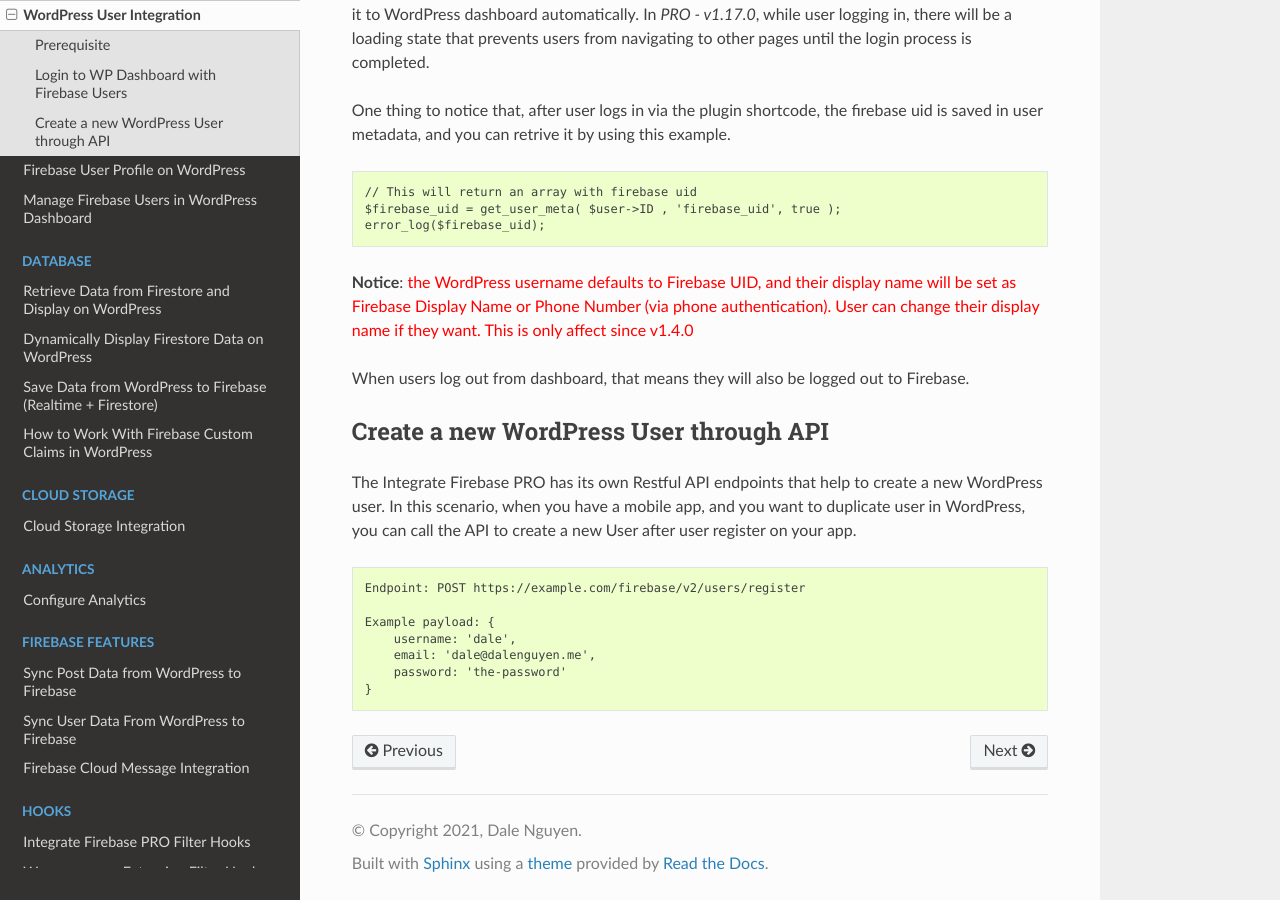
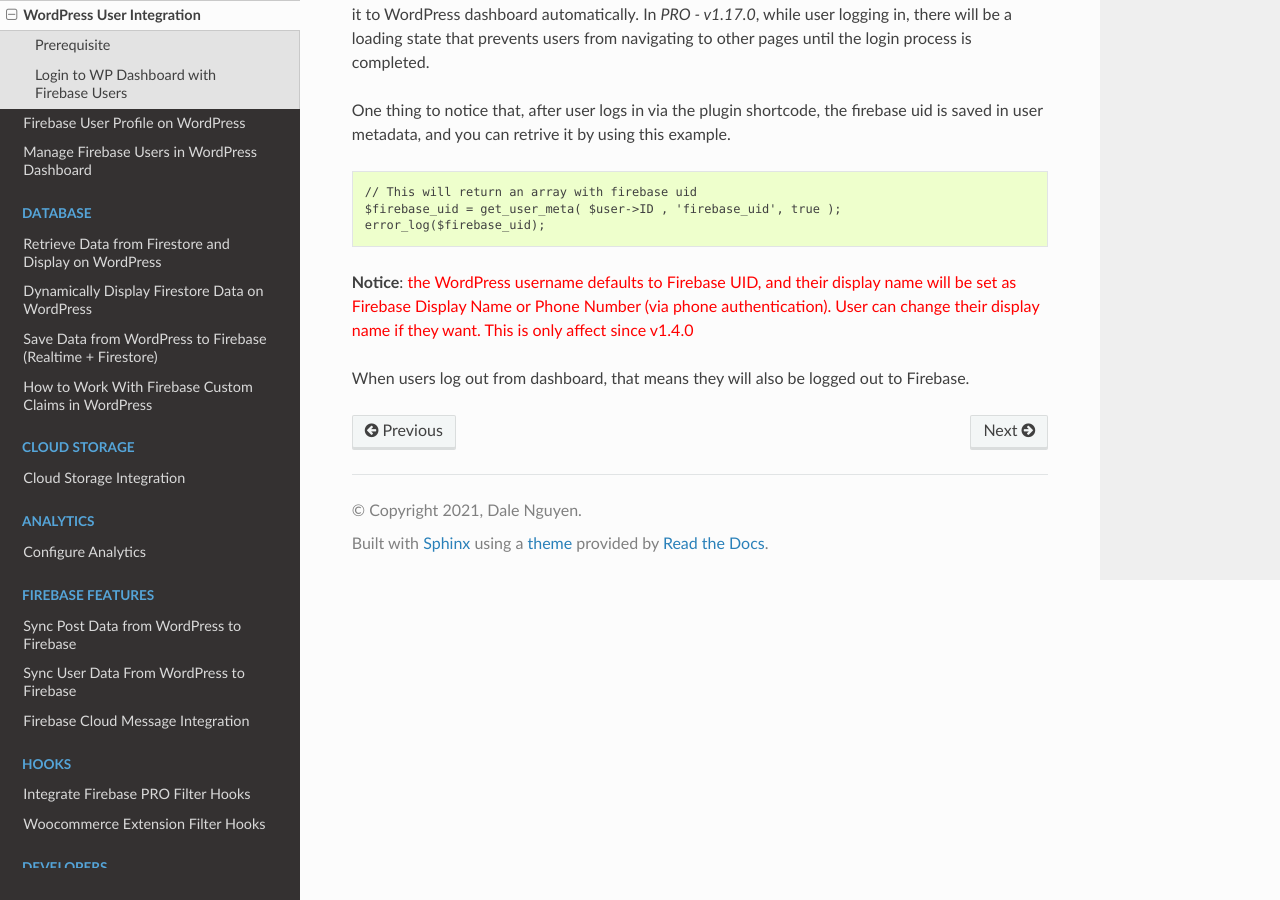
Before and after one commit to dalenguyen/firebase-wordpress-docs, a Sphinx documentation site: the page built from docs/auth/wordpress-user-integration.rst, in a window 1280 px wide and 900 px high, scrolled down 2664 px. Built offline with Sphinx 7.4.7 and the Read the Docs theme 2.0.0, drawn with Linux system fonts in a browser that asks for light colours.

```diff
--- a/docs/auth/wordpress-user-integration.rst
+++ b/docs/auth/wordpress-user-integration.rst
@@ -72,19 +72,3 @@ One thing to notice that, after user logs in via the plugin shortcode, the fireb
 **Notice**: :red:`the WordPress username defaults to Firebase UID, and their display name will be set as Firebase Display Name or Phone Number (via phone authentication). User can change their display name if they want. This is only affect since v1.4.0`
 
 When users log out from dashboard, that means they will also be logged out to Firebase.
-
-Create a new WordPress User through API
-----------------------------------
-
-The Integrate Firebase PRO has its own Restful API endpoints that help to create a new WordPress user.
-In this scenario, when you have a mobile app, and you want to duplicate user in WordPress, you can call the API to create a new User after user register on your app.
-
-.. code-block:: php
-
-    Endpoint: POST https://example.com/firebase/v2/users/register
-
-    Example payload: {
-        username: 'dale',
-        email: 'dale@dalenguyen.me',
-        password: 'the-password'
-    }
--- a/docs/conf.py
+++ b/docs/conf.py
@@ -22,7 +22,7 @@ copyright = "2021, Dale Nguyen"
 author = u"Dale Nguyen"
 
 # The short X.Y version
-version = "2.12.0"
+version = "2.14.0"
 release = version
 
 # -- General configuration ---------------------------------------------------
```
Also changed, not shown: docs/index.rst (+4 -4 lines), docs/misc/changelog.rst (+13 -0 lines).
